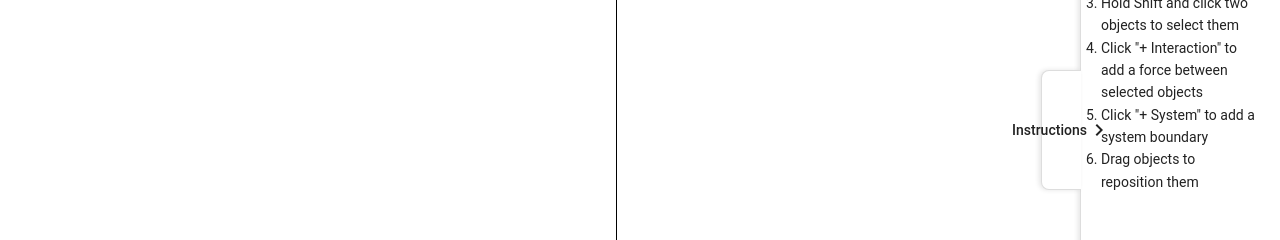
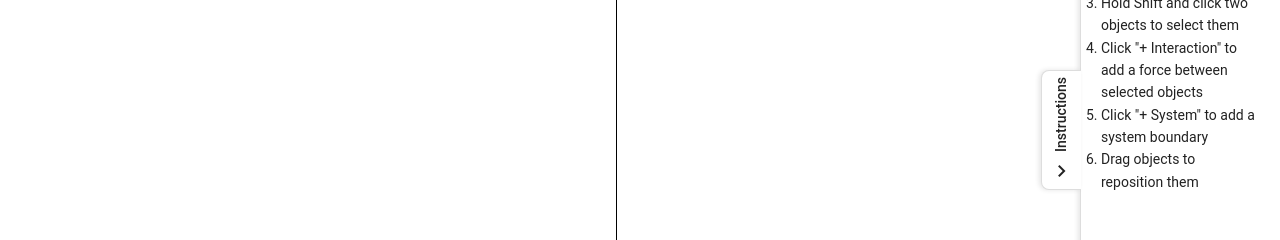
Before and after one commit to trevorregister/fbd-buddy, a Nuxt app: page / in a window 1280 px wide. Shown: the part 270-510 px from the top of the page. Built offline with nearby package versions, Linux system fonts and the light colour scheme; what vue-konva would draw is missing.

Commit message:
fix instruction panel

```diff
--- a/components/InstructionPanel.vue
+++ b/components/InstructionPanel.vue
@@ -2,7 +2,7 @@
   <div class="instruction-panel" :class="{ 'collapsed': !isOpen }">
     <!-- Tab handle -->
     <div class="panel-tab" @click="togglePanel">
-      <span class="tab-text" :class="{ 'vertical-text': !isOpen }">Instructions</span>
+      <span class="tab-text vertical-text">Instructions</span>
       <v-icon>{{ isOpen ? 'mdi-chevron-right' : 'mdi-chevron-left' }}</v-icon>
     </div>
 
@@ -113,20 +113,19 @@ const currentInstructions = computed(() => {
   border-radius: 8px 0 0 8px;
   cursor: pointer;
   display: flex;
+  flex-direction: column;
   align-items: center;
   justify-content: center;
+  gap: 8px;
   box-shadow: -2px 0 5px rgba(0, 0, 0, 0.1);
-}
-
-.tab-text {
-  font-size: 14px;
-  font-weight: 500;
 }
 
 .vertical-text {
   writing-mode: vertical-rl;
   text-orientation: mixed;
   transform: rotate(180deg);
+  font-size: 14px;
+  font-weight: 500;
 }
 
 .panel-content {
```
